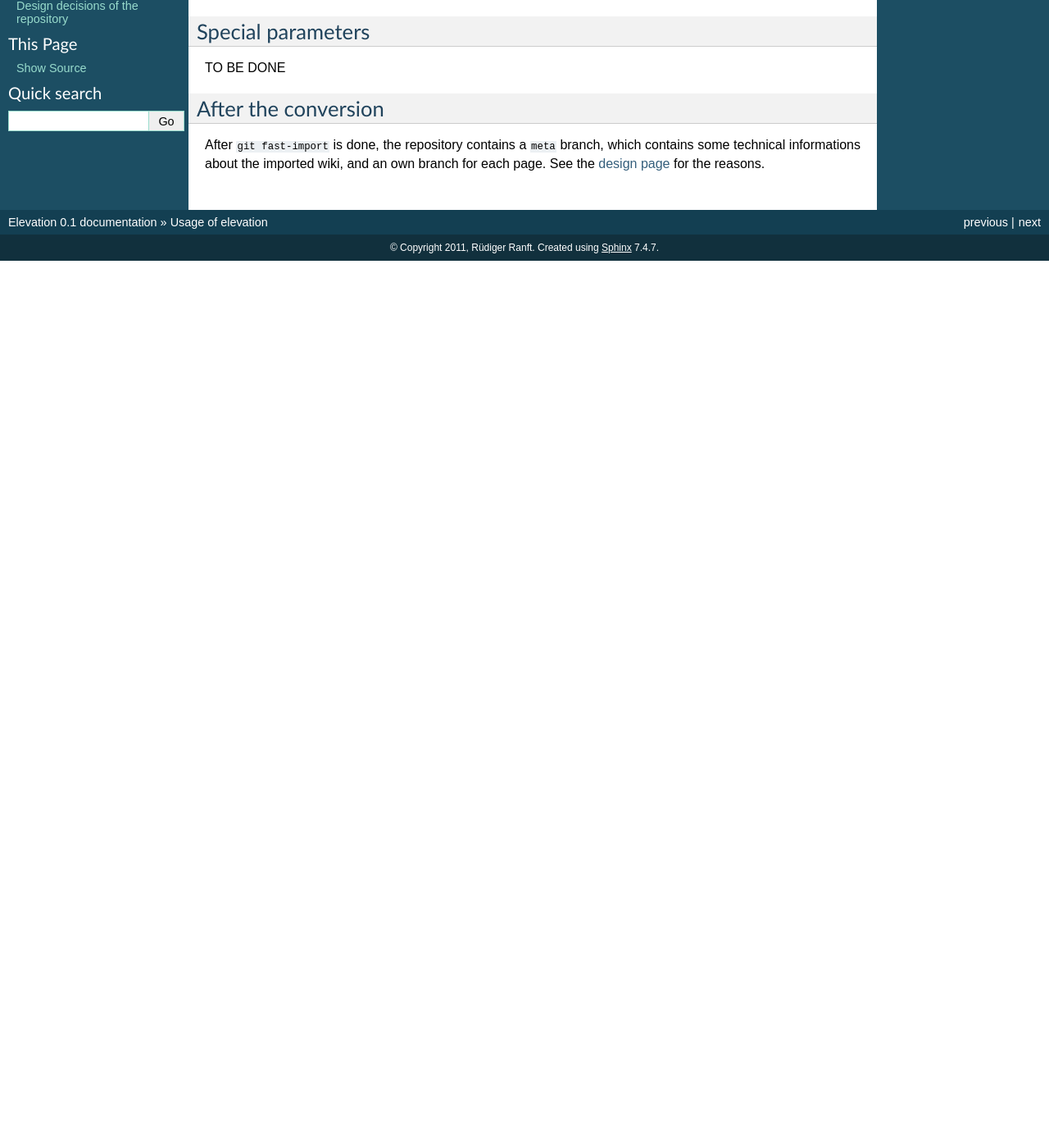
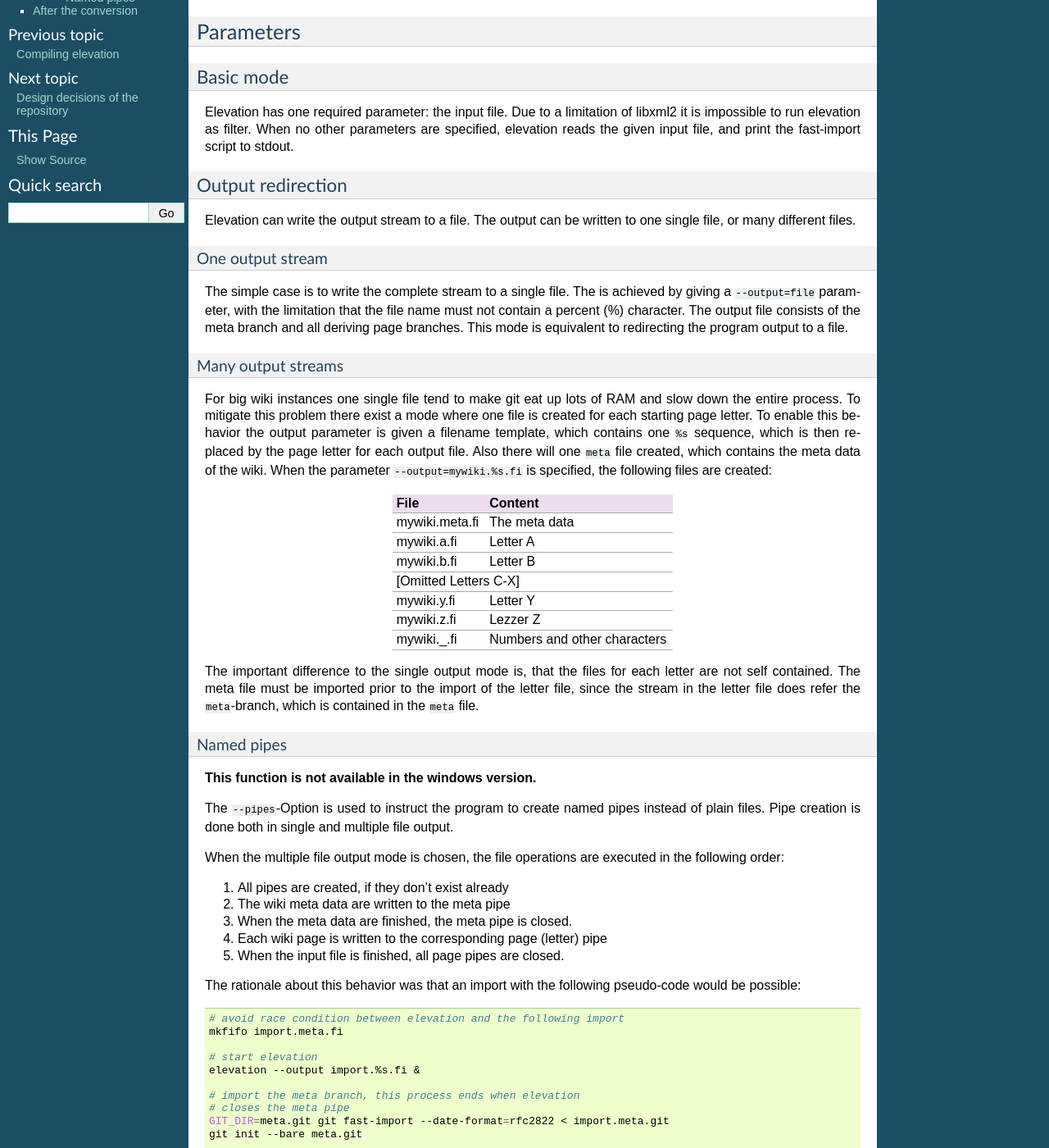
Before and after one commit to sguzman/elevation-c-import, a Sphinx documentation site: the page built from doc/usage.txt, in a window 1280 px wide and 1400 px high, scrolled down 229 px. Shown: the whole window at 82% size. Built offline with Sphinx 7.4.7, drawn with Linux system fonts in a browser that asks for light colours; before the commit the page ends 900 px from its top, so only the background shows below that; some of the changed text lies outside the part shown.

Commit message:
Added documentation about the program arguments.

```diff
--- a/doc/usage.txt
+++ b/doc/usage.txt
@@ -10,12 +10,115 @@ a `git fast-import` stream to feed git.
 .. code-block:: sh
 
   git init --bare wiki.git
-  ./elevation dump.xml |GIT_DIR=wiki.git git fast-import --date-format=rfc2822
+  ./elevation dump.xml | GIT_DIR=wiki.git git fast-import --date-format=rfc2822
 
-Special parameters
-------------------
+Parameters
+----------
 
-TO BE DONE
+Basic mode
+++++++++++
+
+Elevation has one required parameter: the input file. Due to a limitation of
+libxml2 it is impossible to run elevation as filter. When no other parameters
+are specified, elevation reads the given input file, and print the fast-import
+script to stdout.
+
+Output redirection
+++++++++++++++++++
+
+Elevation can write the output stream to a file. The output can be written to
+one single file, or many different files.
+
+One output stream
+~~~~~~~~~~~~~~~~~
+
+The simple case is to write the complete stream to a single file. The is
+achieved by giving a ``--output=file`` parameter, with the limitation that the
+file name must not contain a percent (%) character. The output file consists of
+the meta branch and all deriving page branches. This mode is equivalent to
+redirecting the program output to a file.
+
+Many output streams
+~~~~~~~~~~~~~~~~~~~
+
+For big wiki instances one single file tend to make git eat up lots of RAM and
+slow down the entire process. To mitigate this problem there exist a mode where
+one file is created for each starting page letter. To enable this behavior the
+output parameter is given a filename template, which contains one ``%s``
+sequence, which is then replaced by the page letter for each output file. Also
+there will one ``meta`` file created, which contains the meta data of the wiki.
+When the parameter ``--output=mywiki.%s.fi`` is specified, the following files
+are created:
+
+
++----------------+------------------------------+
+| File           | Content                      |
++================+==============================+
+| mywiki.meta.fi | The meta data                |
++----------------+------------------------------+
+| mywiki.a.fi    | Letter A                     |
++----------------+------------------------------+
+| mywiki.b.fi    | Letter B                     |
++----------------+------------------------------+
+|  [Omitted Letters C-X]                        |
++----------------+------------------------------+
+| mywiki.y.fi    | Letter Y                     |
++----------------+------------------------------+
+| mywiki.z.fi    | Lezzer Z                     |
++----------------+------------------------------+
+| mywiki._.fi    | Numbers and other characters |
++----------------+------------------------------+
+
+The important difference to the single output mode is, that the files for each
+letter are not self contained. The meta file must be imported prior to the
+import of the letter file, since the stream in the letter file does refer the
+``meta``-branch, which is contained in the ``meta`` file.
+
+Named pipes
+~~~~~~~~~~~
+**This function is not available in the windows version.**
+
+The ``--pipes``-Option is used to instruct the program to create named pipes
+instead of plain files. Pipe creation is done both in single and multiple file
+output.
+
+When the multiple file output mode is chosen, the file operations are executed
+in the following order:
+
+#. All pipes are created, if they don't exist already
+#. The wiki meta data are written to the meta pipe
+#. When the meta data are finished, the meta pipe is closed.
+#. Each wiki page is written to the corresponding page (letter) pipe
+#. When the input file is finished, all page pipes are closed.
+
+The rationale about this behavior was that an import with the following
+pseudo-code would be possible:
+
+.. code-block:: sh
+
+ # avoid race condition between elevation and the following import
+ mkfifo import.meta.fi
+
+ # start elevation
+ elevation --output import.%s.fi &
+
+ # import the meta branch, this process ends when elevation
+ # closes the meta pipe
+ GIT_DIR=meta.git git fast-import --date-format=rfc2822 < import.meta.git
+ git init --bare meta.git
+
+ for SUB in a b c d e f g  h i j k l m n o p q r s t u v w x y z _
+ do
+    # create a clone of the meta repo for each letter
+    git clone --mirror --bare meta.git $SUB.git
+    # start the import in the background
+    GIT_DIR=$sub.git git fast-import --date-format=rfc2822 < import.$SUB.fi &
+ done
+ wait
+
+Unfortunately there was no time saving in this use case, since all git processes
+consume so much memory that the host was continuously swapping. This option is
+currently there for historic reasons, and may be removed in the future.
 
 After the conversion
 --------------------
```
